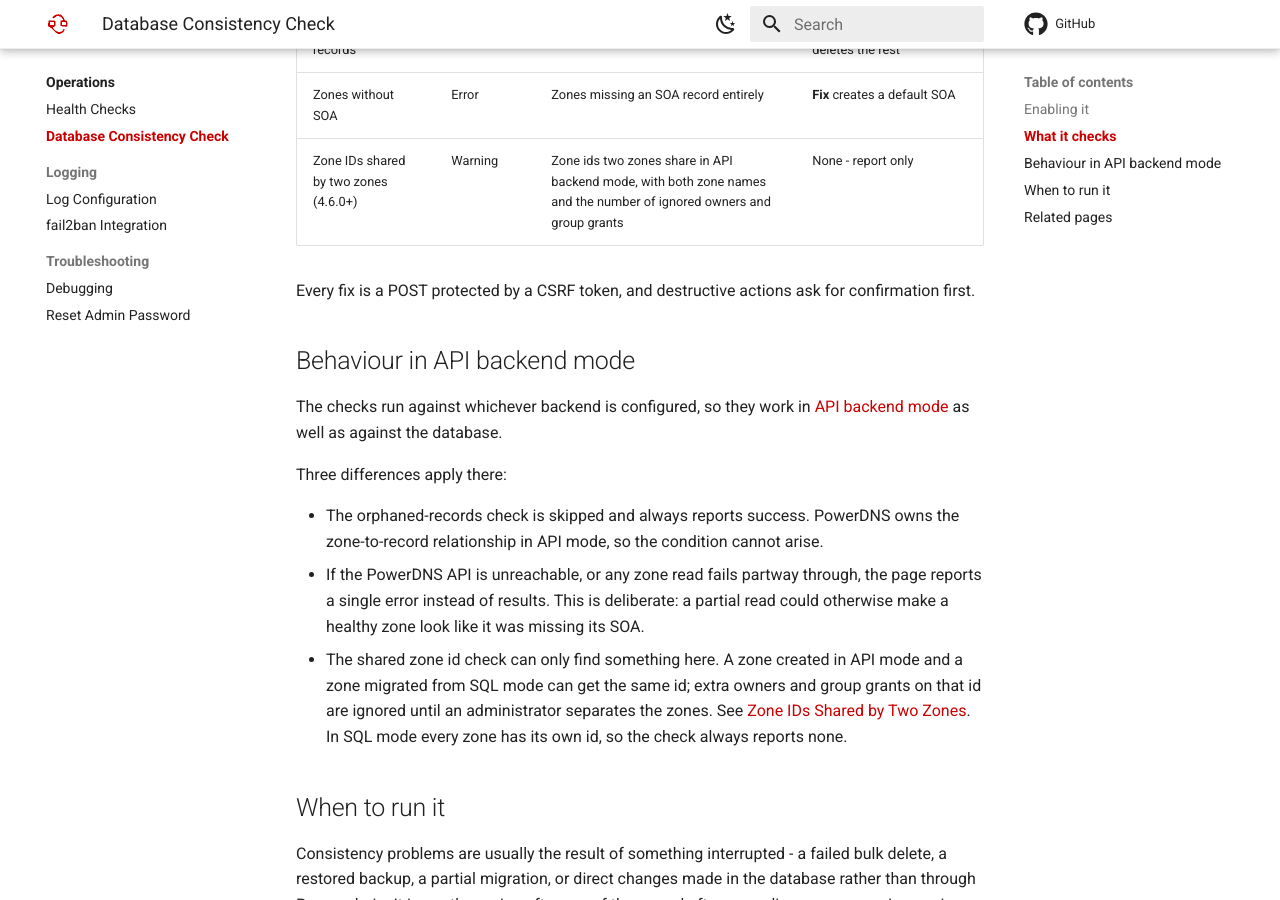
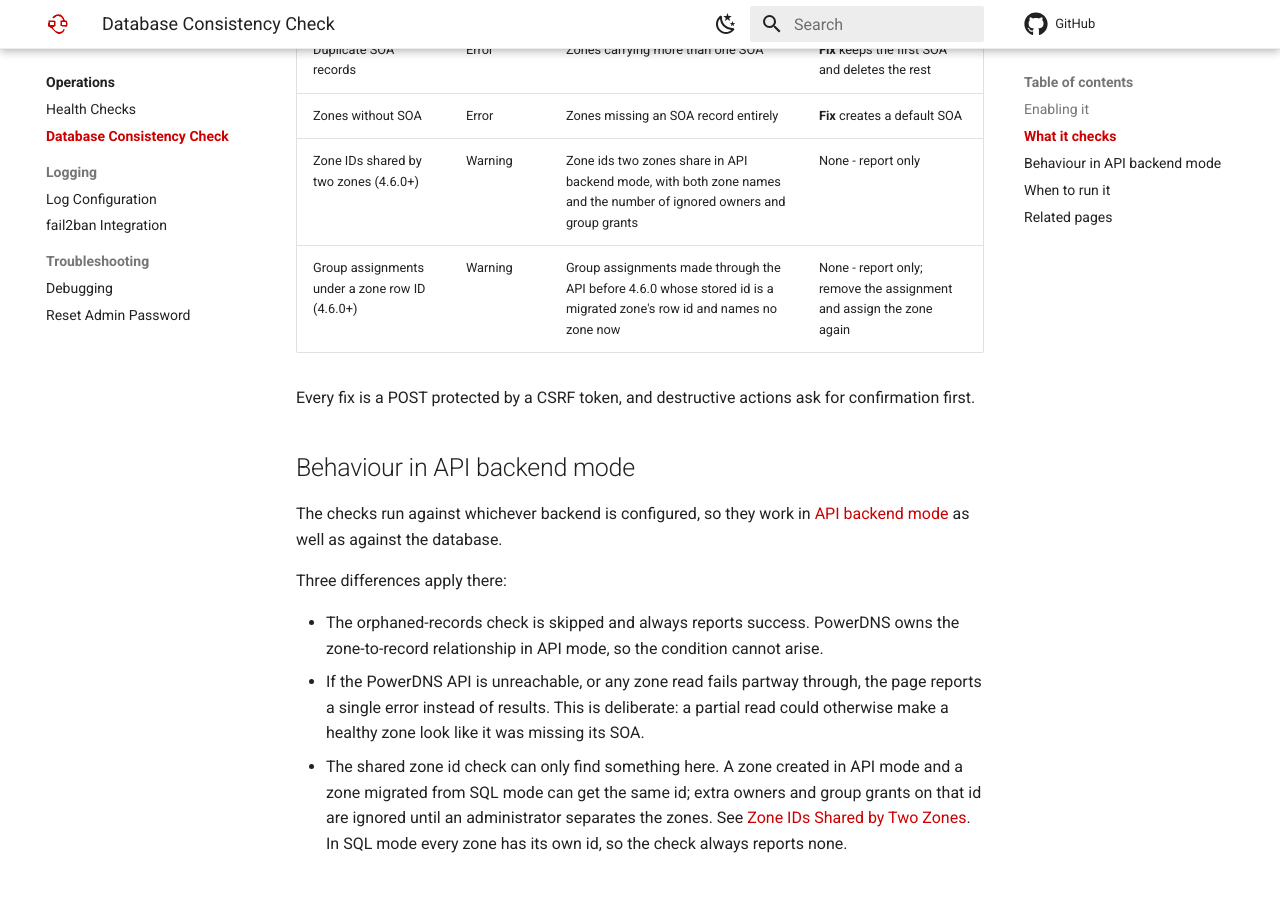
Before and after one commit to poweradmin/poweradmin-docs, an MkDocs documentation site: the page built from docs/maintenance/consistency-check.md, in a window 1280 px wide and 900 px high, scrolled down 1481 px. Built offline with MkDocs 1.6.1 and Material for MkDocs 9.7.7, drawn with Linux system fonts in a browser that asks for light colours; comment, search, counter and statistics services are not loaded.

Commit message:
docs(4.6.0): describe new zone ids, the api key scope rule and the group assignment check

```diff
--- a/docs/maintenance/consistency-check.md
+++ b/docs/maintenance/consistency-check.md
@@ -35,6 +35,7 @@ total issues, errors and warnings.
 | Duplicate SOA records | Error | Zones carrying more than one SOA | **Fix** keeps the first SOA and deletes the rest |
 | Zones without SOA | Error | Zones missing an SOA record entirely | **Fix** creates a default SOA |
 | Zone IDs shared by two zones (4.6.0+) | Warning | Zone ids two zones share in API backend mode, with both zone names and the number of ignored owners and group grants | None - report only |
+| Group assignments under a zone row ID (4.6.0+) | Warning | Group assignments made through the API before 4.6.0 whose stored id is a migrated zone's row id and names no zone now | None - report only; remove the assignment and assign the zone again |
 
 Every fix is a POST protected by a CSRF token, and destructive actions ask for confirmation first.
 
```
Also changed, not shown: docs/upgrading/v4.6.0.md (+3 -1 lines).
